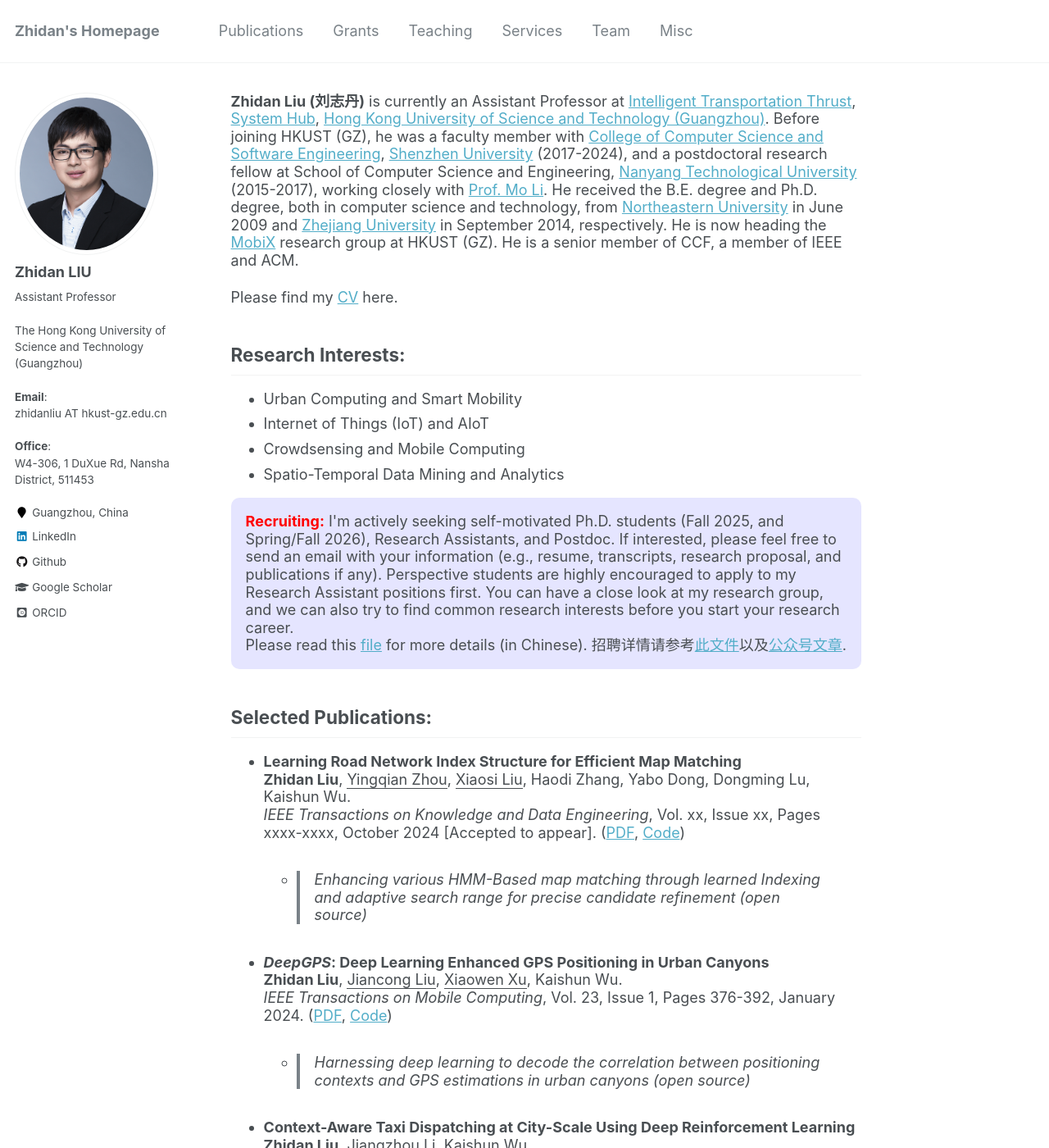
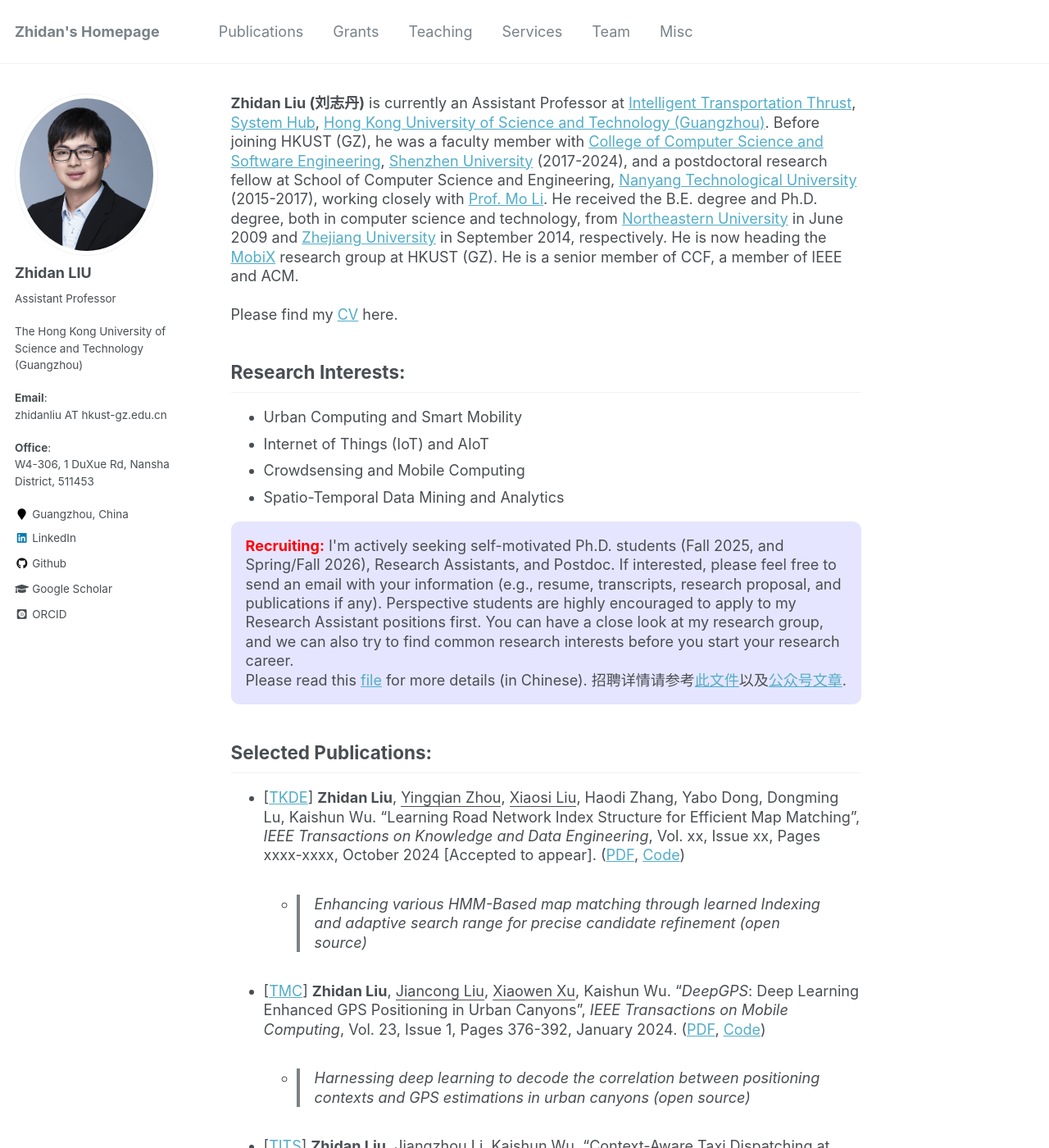
Before and after one commit to liuzhidan/liuzhidan.github.io, a Jekyll site: the page built from _pages/about.md, in a window 1280 px wide and 1400 px high. Shown: the whole window at 82% size. Built offline with Jekyll 4.4.1, drawn with Linux system fonts in a browser that asks for light colours; some web fonts are replaced; some of the changed text lies outside the part shown.

Commit message:
line-height

```diff
--- a/_pages/about.md
+++ b/_pages/about.md
@@ -42,22 +42,22 @@ Please read this <a href="/files/recruitment.pdf">file</a> for more details (in
 
 ## Selected Publications:
 
-* <b>Learning Road Network Index Structure for Efficient Map Matching</b> <br> <b>Zhidan Liu</b>, <u>Yingqian Zhou</u>, <u>Xiaosi Liu</u>, Haodi Zhang, Yabo Dong, Dongming Lu, Kaishun Wu. <br> _IEEE Transactions on Knowledge and Data Engineering_, Vol. xx, Issue xx, Pages xxxx-xxxx, October 2024 [Accepted to appear]. ([PDF](/files/2024-TKDE-LiMM.pdf), [Code](https://github.com/BDUC-MobiX/LiMM))
+* [[TKDE](https://ieeexplore.ieee.org/xpl/RecentIssue.jsp?punumber=69)] <b>Zhidan Liu</b>, <u>Yingqian Zhou</u>, <u>Xiaosi Liu</u>, Haodi Zhang, Yabo Dong, Dongming Lu, Kaishun Wu. "Learning Road Network Index Structure for Efficient Map Matching", _IEEE Transactions on Knowledge and Data Engineering_, Vol. xx, Issue xx, Pages xxxx-xxxx, October 2024 [Accepted to appear]. ([PDF](/files/2024-TKDE-LiMM.pdf), [Code](https://github.com/BDUC-MobiX/LiMM))
   - > Enhancing various HMM-Based map matching through learned Indexing and adaptive search range for precise candidate refinement (open source)
 
-* <b>_DeepGPS_: Deep Learning Enhanced GPS Positioning in Urban Canyons</b> <br> <b>Zhidan Liu</b>, <u>Jiancong Liu</u>, <u>Xiaowen Xu</u>, Kaishun Wu. <br>  _IEEE Transactions on Mobile Computing_, Vol. 23, Issue 1, Pages 376-392, January 2024. ([PDF](/files/2024-TMC-DeepGPS.pdf), [Code](https://github.com/bducgroup/DeepGPS))
+* [[TMC](https://ieeexplore.ieee.org/xpl/RecentIssue.jsp?punumber=7755)] <b>Zhidan Liu</b>, <u>Jiancong Liu</u>, <u>Xiaowen Xu</u>, Kaishun Wu. "_DeepGPS_: Deep Learning Enhanced GPS Positioning in Urban Canyons", _IEEE Transactions on Mobile Computing_, Vol. 23, Issue 1, Pages 376-392, January 2024. ([PDF](/files/2024-TMC-DeepGPS.pdf), [Code](https://github.com/bducgroup/DeepGPS))
   - > Harnessing deep learning to decode the correlation between positioning contexts and GPS estimations in urban canyons (open source)
 
-* <b>Context-Aware Taxi Dispatching at City-Scale Using Deep Reinforcement Learning</b> <br> <b>Zhidan Liu</b>, <u>Jiangzhou Li</u>, Kaishun Wu. <br> _IEEE Transactions on Intelligent Transportation Systems_, Vol. 23, Issue 3, Pages 1996-2009, March 2022. ([PDF](/files/2022-TITS-COX.pdf), [Code](https://github.com/szlhl1040/Simulator))
+* [[TITS](http://ieeexplore.ieee.org/xpl/RecentIssue.jsp?punumber=6979)] <b>Zhidan Liu</b>, <u>Jiangzhou Li</u>, Kaishun Wu. "Context-Aware Taxi Dispatching at City-Scale Using Deep Reinforcement Learning", _IEEE Transactions on Intelligent Transportation Systems_, Vol. 23, Issue 3, Pages 1996-2009, March 2022. ([PDF](/files/2022-TITS-COX.pdf), [Code](https://github.com/szlhl1040/Simulator))
   - > Pioneering the application of deep reinforcement learning in large-scale vehicle dispatching (open source, ESI highly cited paper)
 
-* <b>Mobility-Aware Dynamic Taxi Ridesharing</b> <br> <b>Zhidan Liu</b>, <u>Zengyang Gong</u>, <u>Jiangzhou Li</u>, Kaishun Wu <br> _IEEE ICDE_, Dallas, Texas, USA, April 2020. ([PDF](/files/2020-ICDE-mTShare.pdf), [Slides](/files/2020-ICDE-mTShare-Slides.pptx))
+* [[ICDE](https://www.utdallas.edu/icde/)] <b>Zhidan Liu</b>, <u>Zengyang Gong</u>, <u>Jiangzhou Li</u>, Kaishun Wu. "Mobility-Aware Dynamic Taxi Ridesharing", In _IEEE ICDE_, Dallas, Texas, USA, April 2020. ([PDF](/files/2020-ICDE-mTShare.pdf), [Slides](/files/2020-ICDE-mTShare-Slides.pptx))
   - > Fully exploiting mobility information to serve both online and offline riders in dynamic ridesharing
 
-* <b>Think Like A Graph: Real-Time Traffic Estimation at City-Scale</b> <br> <b>Zhidan Liu</b>, Pengfei Zhou, Zhenjiang Li, Mo Li. <br> _IEEE Transactions on Mobile Computing_, Vol. 18, Issue 10, Pages 2446-2459, October 2019. ([PDF](/files/2019-TMC-GPTE.pdf))
+* [[TMC](https://www.computer.org/web/tmc)] <b>Zhidan Liu</b>, Pengfei Zhou, Zhenjiang Li, Mo Li. "Think Like A Graph: Real-Time Traffic Estimation at City-Scale", _IEEE Transactions on Mobile Computing_, Vol. 18, Issue 10, Pages 2446-2459, October 2019. ([PDF](/files/2019-TMC-GPTE.pdf))
   - > Leveraging graph-parallel computing for precise, timely, and scalable traffic estimations through Apache Spark implementation
 
-* <b>Urban Traffic Prediction from Mobility Data Using Deep Learning</b> <br> <b>Zhidan Liu</b>, Zhenjiang Li, Kaishun Wu, Mo Li. <br> _IEEE Network Magazine_, Vol. 32, Issue 4, Pages 40-46, August 2018. ([PDF](/files/2018-IEEENet-Deeptraffic.pdf))
+* [[IEEE Network](http://ieeexplore.ieee.org/xpl/RecentIssue.jsp?punumber=65)] <b>Zhidan Liu</b>, Zhenjiang Li, Kaishun Wu, Mo Li. "Urban Traffic Prediction from Mobility Data Using Deep Learning", _IEEE Network Magazine_, Vol. 32, Issue 4, Pages 40-46, August 2018. ([PDF](/files/2018-IEEENet-Deeptraffic.pdf))
   - > Unveiling the promise and broad-ranging applications of deep learning in forecasting diverse traffic metrics
 
 ## Recent Highlights:
--- a/_sass/_base.scss
+++ b/_sass/_base.scss
@@ -13,7 +13,7 @@ body {
   padding-bottom: 9em;
   color: $text-color;
   font-family: $global-font-family;
-  line-height: 1.2; // original 1.5;
+  line-height: 1.3; // original 1.5;
 
   &.overflow--hidden {
     /* when primary navigation is visible, the content in the background won't scroll */
```
